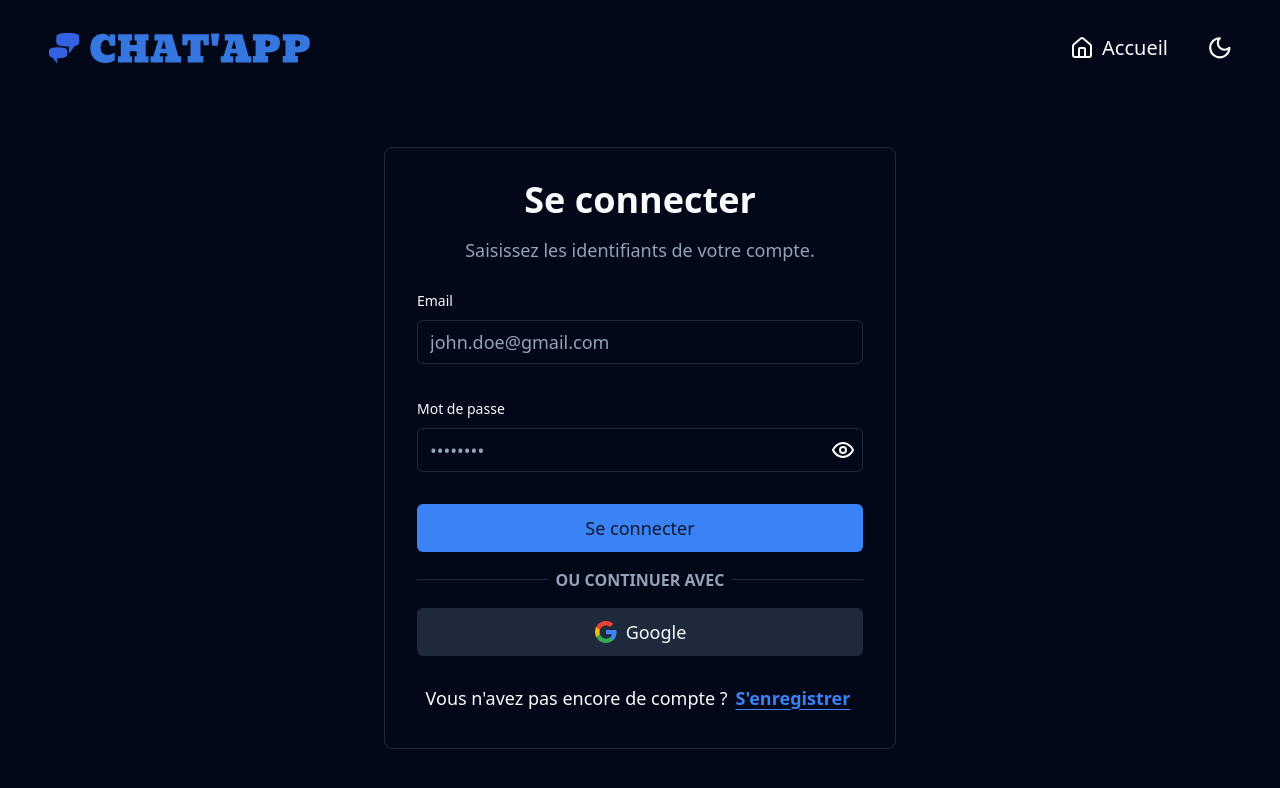
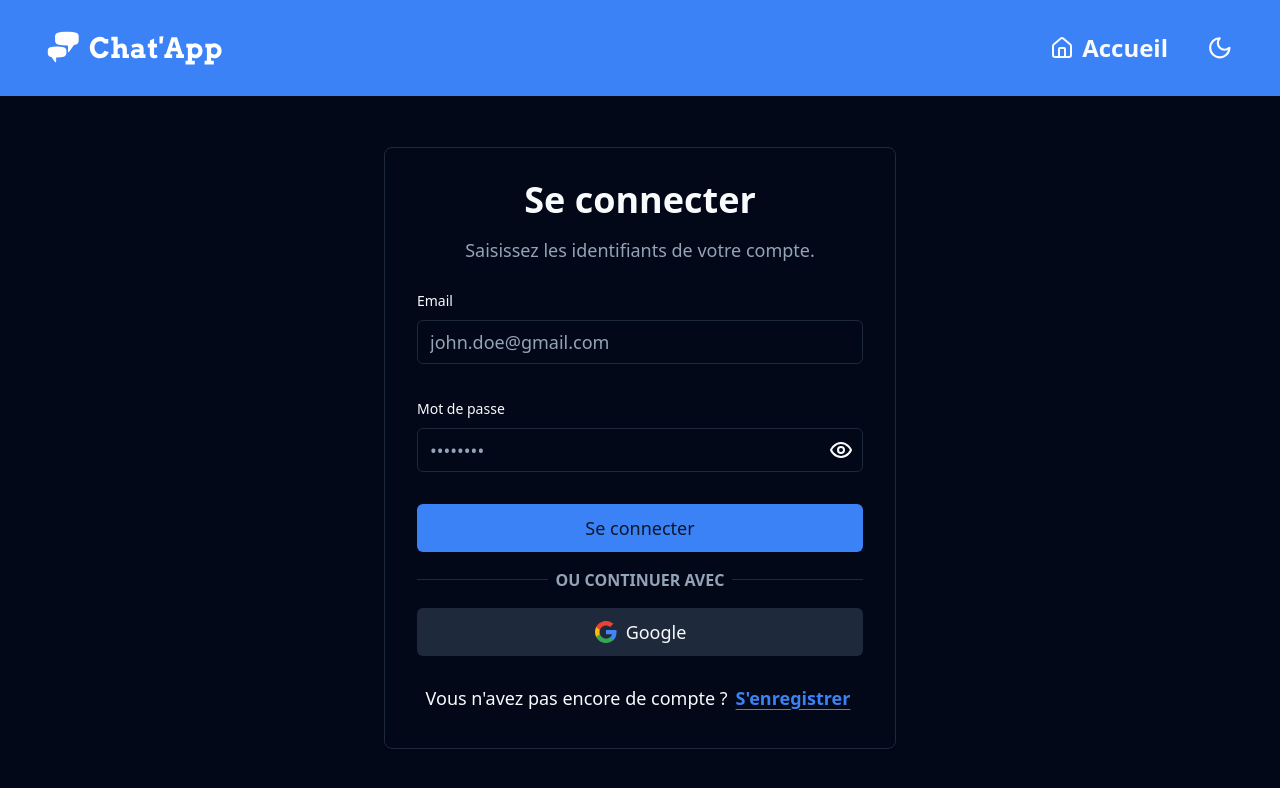
Before and after one commit to Cyril-Develop/chat-app, a React (Vite) app in the folder client/: page /login in a window 1280 px wide. Shown: the top 788 px of the page. Built offline with nearby package versions, Linux system fonts and the light colour scheme.

Commit message:
modif style

```diff
--- a/client/src/components/Navbar.tsx
+++ b/client/src/components/Navbar.tsx
@@ -17,7 +17,7 @@ const Navbar = () => {
   const textClasses = "hidden sm:block";
 
   return (
-    <nav className="flex items-center justify-between h-24 px-2 sm:px-10 ">
+    <nav className="flex items-center justify-between h-24 px-2 sm:px-10 bg-primary">
       <Link to="/" className="h-1/3  sm:h-1/2">
         <img src={Logo} alt="" className="h-full" />
       </Link>
--- a/client/src/components/auth/show-password.tsx
+++ b/client/src/components/auth/show-password.tsx
@@ -28,7 +28,7 @@ const ShowPassord = ({
       <Button
         type="button"
         variant="link"
-        className="absolute right-0 h-auto  top-1/2 transform -translate-y-1/2 cursor-pointer"
+        className="absolute right-0.5 h-auto  top-1/2 transform -translate-y-1/2 cursor-pointer"
         onClick={() => setShowPassword(!showPassword)}
       >
         {showPassword ? <EyeOff /> : <Eye />}
--- a/client/src/components/ui/button.tsx
+++ b/client/src/components/ui/button.tsx
@@ -16,7 +16,7 @@ const buttonVariants = cva(
           "border border-input bg-background hover:bg-accent hover:text-accent-foreground",
         secondary:
           "bg-secondary text-secondary-foreground hover:bg-secondary/80",
-        link: "hover:bg-primary hover:text-primary-foreground"
+        link: "hover:bg-secondary hover:text-foreground text-primary-foreground dark:text-foreground"
       },
       size: {
         default: "h-full p-2",
--- a/client/src/style.css
+++ b/client/src/style.css
@@ -1,7 +1,6 @@
 @tailwind base;
 @tailwind components;
 @tailwind utilities;
-
 
 @layer base {
   :root {
@@ -54,8 +53,8 @@
   @apply text-primary underline p-1 rounded-md ring-offset-background transition-colors focus-visible:outline-none focus-visible:ring-2 focus-visible:ring-ring  underline-offset-4 hover:no-underline focus:no-underline;
 }
 
-.link-nav{
-  @apply flex items-center gap-2 p-2 text-xl rounded-md ring-offset-background transition-colors focus-visible:outline-none focus-visible:ring-2 focus-visible:ring-ring focus-visible:ring-offset-2 hover:bg-primary hover:text-primary-foreground;
+.link-nav {
+  @apply flex items-center gap-2 p-2 text-2xl font-semibold rounded-md ring-offset-background transition-colors focus-visible:outline-none focus-visible:ring-2 focus-visible:ring-ring focus-visible:ring-offset-2 hover:bg-secondary hover:text-foreground text-primary-foreground dark:text-foreground;
 }
 
 @layer base {
```
Also changed, not shown: client/src/assets/logo.svg.
